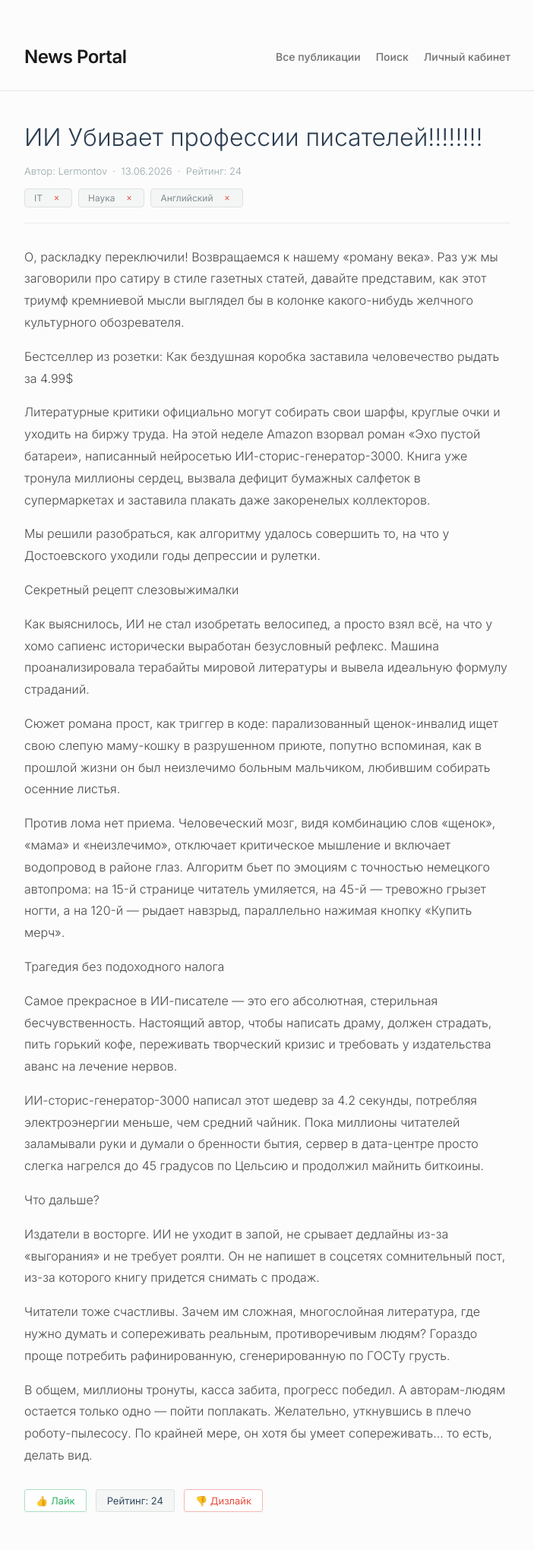
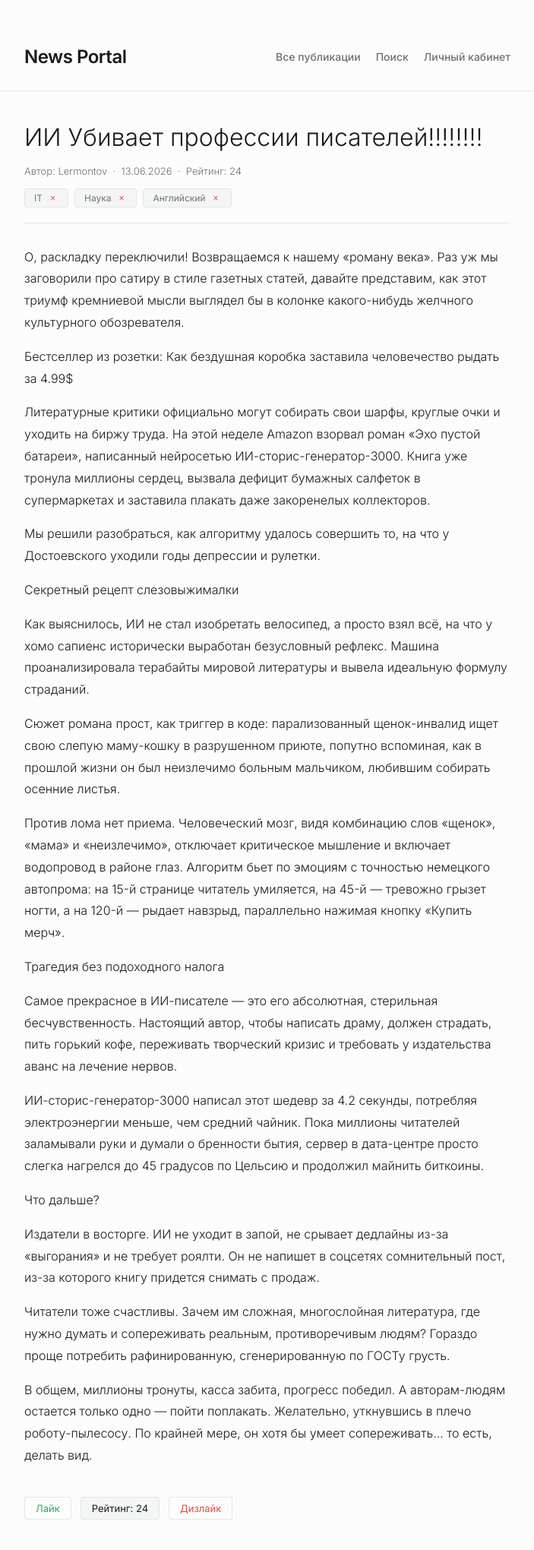
Before and after one commit to Gorganzolo/News_portal, a Django app: page /news/1/ in a window 1280 px wide. Shown: the top 2040 px of the page at 76% size, without its empty margins (288-991 px from the left). Run offline with Django 5.2, Linux system fonts and the light colour scheme; a user stored in the database is signed in; data comes from the database, SQL or seed files in the repository; parts of the project's set-up code (start-up, migrations or seed data) failed here and were passed over.

Commit message:
Refactor templates and improve admin panel
- Removed heavy inline CSS from `news_list.html` and `news_detail.html`, replacing it with simple semantic tags and minimal styling that uses variables from `default.html`.
- Added Russian explanatory comments to the HTML templates.
- Enhanced `NewsPortal/news/admin.py` to include `date_hierarchy` for easier navigation and added/expanded filtering options.
- Added comprehensive Russian docstrings and comments in `admin.py`.

Co-authored-by: Gorganzolo <185068550+Gorganzolo@users.noreply.github.com>

```diff
--- a/NewsPortal/templates/news_view/news_detail.html
+++ b/NewsPortal/templates/news_view/news_detail.html
@@ -4,277 +4,35 @@
 {% block title %}{{ post.title_of_post|censor }} — News Portal{% endblock title %}
 
 {% block content %}
-<style>
-    /* Скандинавский стиль: мягкие цвета, тонкие линии, воздух */
-    .article-header {
-        margin-bottom: 30px;
-        padding-bottom: 20px;
-        border-bottom: 1px solid #eaeaea;
-    }
+<article>
+    <!-- Заголовок и метаданные статьи -->
+    <div style="margin-bottom: 30px; padding-bottom: 20px; border-bottom: 1px solid var(--border-color);">
+        <h1 style="font-size: 32px; font-weight: 300; margin: 0 0 15px 0; line-height: 1.3;">
+            {{ post.title_of_post|censor }}
+        </h1>
 
-    .article-title {
-        font-size: 32px;
-        font-weight: 300;
-        margin: 0 0 15px 0;
-        color: #2c3e50;
-        line-height: 1.3;
-    }
-
-    .article-meta {
-        font-size: 13px;
-        color: #95a5a6;
-        font-weight: 300;
-        margin-bottom: 15px;
-    }
-
-    .category-tags {
-        display: flex;
-        flex-wrap: wrap;
-        gap: 8px;
-    }
-
-    .category-tag {
-        display: inline-flex;
-        align-items: center;
-        background-color: #f4f6f6;
-        padding: 4px 12px;
-        border-radius: 4px;
-        font-size: 12px;
-        color: #7f8c8d;
-        border: 1px solid #e0e0e0;
-    }
-
-    .btn-subscribe-small, .btn-unsubscribe-small {
-        background-color: transparent;
-        border: none;
-        font-size: 12px;
-        cursor: pointer;
-        margin-left: 5px;
-        padding: 0 4px;
-        border-radius: 2px;
-        transition: all 0.2s ease;
-    }
-
-    .btn-subscribe-small {
-        color: #2ecc71;
-    }
-
-    .btn-subscribe-small:hover {
-        background-color: #eafaf1;
-    }
-
-    .btn-unsubscribe-small {
-        color: #e74c3c;
-    }
-
-    .btn-unsubscribe-small:hover {
-        background-color: #fdedec;
-    }
-
-    .article-content {
-        font-size: 16px;
-        line-height: 1.8;
-        color: #4a4a4a;
-        font-weight: 300;
-    }
-
-    .comments-section {
-        margin-top: 50px;
-        padding-top: 30px;
-        border-top: 1px solid #eaeaea;
-    }
-
-    .comments-section h3 {
-        font-weight: 400;
-        color: #2c3e50;
-        margin-bottom: 20px;
-    }
-
-    .comment-item {
-        margin-bottom: 25px;
-        padding-bottom: 15px;
-        border-bottom: 1px solid #f0f0f0;
-    }
-
-    .comment-meta {
-        font-size: 12px;
-        color: #95a5a6;
-        margin-bottom: 8px;
-    }
-
-    .comment-meta strong {
-        color: #34495e;
-        font-weight: 500;
-    }
-
-    .comment-text {
-        font-size: 14px;
-        color: #555;
-        line-height: 1.5;
-        margin: 0;
-    }
-
-    .back-link {
-        display: inline-block;
-        margin-top: 40px;
-        font-size: 14px;
-        text-decoration: none;
-        color: #7f8c8d;
-        border-bottom: 1px solid transparent;
-        transition: all 0.2s ease;
-    }
-
-    .back-link:hover {
-        color: #34495e;
-        border-bottom-color: #34495e;
-    }
-
-    .action-buttons {
-        display: flex;
-        gap: 12px;
-        margin-top: 30px;
-        margin-bottom: 40px;
-        align-items: center;
-        flex-wrap: wrap;
-    }
-
-    .btn {
-        display: inline-block;
-        padding: 6px 14px;
-        font-size: 13px;
-        text-decoration: none;
-        border-radius: 3px;
-        transition: all 0.3s ease;
-        background-color: #fff;
-        cursor: pointer;
-        border: 1px solid #bdc3c7;
-        color: #34495e;
-    }
-
-    .btn:hover {
-        background-color: #f8f9f9;
-        border-color: #95a5a6;
-    }
-
-    .btn-edit {
-        color: #34495e;
-    }
-
-    .btn-delete {
-        color: #e74c3c;
-        border-color: #f5b7b1;
-    }
-
-    .btn-delete:hover {
-        background-color: #fdedec;
-        border-color: #e74c3c;
-    }
-
-    .btn-like {
-        color: #27ae60;
-        border-color: #a9dfbf;
-    }
-
-    .btn-like:hover {
-        background-color: #eafaf1;
-        border-color: #27ae60;
-    }
-
-    .btn-dislike {
-        color: #e74c3c;
-        border-color: #f5b7b1;
-    }
-
-    .btn-dislike:hover {
-        background-color: #fdedec;
-        border-color: #e74c3c;
-    }
-
-    .rating-badge {
-        display: inline-flex;
-        align-items: center;
-        justify-content: center;
-        padding: 6px 14px;
-        background-color: #f4f6f6;
-        border: 1px solid #e0e0e0;
-        border-radius: 3px;
-        font-weight: 400;
-        font-size: 13px;
-        color: #34495e;
-    }
-
-    .comment-form-container {
-        margin-bottom: 40px;
-        padding: 25px;
-        background-color: #fcfcfc;
-        border: 1px solid #eaeaea;
-        border-radius: 4px;
-    }
-
-    .comment-form-container textarea {
-        width: 100%;
-        padding: 12px;
-        border: 1px solid #e0e0e0;
-        border-radius: 3px;
-        font-size: 14px;
-        font-family: inherit;
-        box-sizing: border-box;
-        margin-bottom: 15px;
-        resize: vertical;
-        transition: border-color 0.2s ease;
-    }
-
-    .comment-form-container textarea:focus {
-        outline: none;
-        border-color: #bdc3c7;
-    }
-
-    .btn-submit-comment {
-        background-color: #fff;
-        color: #34495e;
-        border: 1px solid #bdc3c7;
-        padding: 8px 18px;
-        border-radius: 3px;
-        cursor: pointer;
-        font-size: 13px;
-        text-transform: uppercase;
-        letter-spacing: 0.5px;
-        transition: all 0.3s ease;
-    }
-
-    .btn-submit-comment:hover {
-        background-color: #f8f9f9;
-        border-color: #95a5a6;
-    }
-</style>
-
-<article>
-    {# Заголовок статьи и метаданные #}
-    <div class="article-header">
-        <h1 class="article-title">{{ post.title_of_post|censor }}</h1>
-        <div class="article-meta">
+        <div style="font-size: 13px; color: var(--text-muted); font-weight: 300; margin-bottom: 15px;">
             <span>Автор: {{ post.author.user.username }}</span>
-            &nbsp;·&nbsp;
-            {# Дата публикации в формате день.месяц.год #}
+            &nbsp;&middot;&nbsp;
             <span>{{ post.data_created|date:'d.m.Y' }}</span>
-            &nbsp;·&nbsp;
+            &nbsp;&middot;&nbsp;
             <span>Рейтинг: {{ post.rating_of_post }}</span>
         </div>
 
-        <div class="category-tags">
+        <div style="display: flex; flex-wrap: wrap; gap: 8px;">
             {% for category in post.category.all %}
-                <div class="category-tag">
+                <div style="display: inline-flex; align-items: center; background-color: #f4f6f6; padding: 4px 12px; border-radius: 4px; font-size: 12px; color: var(--text-muted); border: 1px solid var(--border-color);">
                     <span style="margin-right: 6px;">{{ category.name_category }}</span>
                     {% if user.is_authenticated %}
                         {% if user in category.subscribers.all %}
                             <form action="{% url 'unsubscribe' category.id %}" method="post" style="margin: 0; display: inline;">
                                 {% csrf_token %}
-                                <button type="submit" class="btn-unsubscribe-small" title="Отписаться">×</button>
+                                <button type="submit" style="background: none; border: none; font-size: 12px; cursor: pointer; color: #e74c3c; padding: 0 4px;" title="Отписаться">&times;</button>
                             </form>
                         {% else %}
                             <form action="{% url 'subscribe' category.id %}" method="post" style="margin: 0; display: inline;">
                                 {% csrf_token %}
-                                <button type="submit" class="btn-subscribe-small" title="Подписаться">+</button>
+                                <button type="submit" style="background: none; border: none; font-size: 12px; cursor: pointer; color: #2ecc71; padding: 0 4px;" title="Подписаться">+</button>
                             </form>
                         {% endif %}
                     {% endif %}
@@ -283,71 +41,78 @@
         </div>
     </div>
 
-    {# Основной текст статьи #}
-    <div class="article-content">
+    <!-- Основной текст статьи -->
+    <div style="font-size: 16px; line-height: 1.8; font-weight: 300; margin-bottom: 40px;">
         {{ post.text_of_post|censor|linebreaks }}
     </div>
 
-    {# Кнопки действий: Лайк, Дизлайк, Редактировать, Удалить #}
-    <div class="action-buttons">
-        <a href="{% url 'like_post' post.id %}" class="btn btn-like">
-            👍 Лайк
+    <!-- Кнопки действий: Лайк, Дизлайк, Редактировать, Удалить -->
+    <div style="display: flex; gap: 12px; margin-bottom: 40px; align-items: center; flex-wrap: wrap;">
+        <a href="{% url 'like_post' post.id %}" style="display: inline-block; padding: 6px 14px; font-size: 13px; text-decoration: none; border-radius: 3px; border: 1px solid var(--border-color); color: #27ae60;">
+            Лайк
         </a>
-        <span class="rating-badge">Рейтинг: {{ post.rating_of_post }}</span>
-        <a href="{% url 'dislike_post' post.id %}" class="btn btn-dislike">
-            👎 Дизлайк
+        <span style="display: inline-flex; align-items: center; justify-content: center; padding: 6px 14px; background-color: #f4f6f6; border: 1px solid var(--border-color); border-radius: 3px; font-size: 13px;">
+            Рейтинг: {{ post.rating_of_post }}
+        </span>
+        <a href="{% url 'dislike_post' post.id %}" style="display: inline-block; padding: 6px 14px; font-size: 13px; text-decoration: none; border-radius: 3px; border: 1px solid var(--border-color); color: #e74c3c;">
+            Дизлайк
         </a>
 
-        <div style="flex-grow: 1;"></div> {# Распорка #}
+        <div style="flex-grow: 1;"></div>
 
-        {# Показываем кнопки Редактировать/Удалить только автору поста #}
         {% if user.is_authenticated and post.author.user == user %}
             {% if post.choice == 'NW' %}
-                <a href="{% url 'news_update' post.id %}" class="btn btn-edit">Редактировать</a>
-                <a href="{% url 'news_delete' post.id %}" class="btn btn-delete">Удалить</a>
+                <a href="{% url 'news_update' post.id %}" style="display: inline-block; padding: 6px 14px; font-size: 13px; text-decoration: none; border-radius: 3px; border: 1px solid var(--border-color);">Редактировать</a>
+                <a href="{% url 'news_delete' post.id %}" style="display: inline-block; padding: 6px 14px; font-size: 13px; text-decoration: none; border-radius: 3px; border: 1px solid var(--border-color); color: #e74c3c;">Удалить</a>
             {% elif post.choice == 'AR' %}
-                <a href="{% url 'article_update' post.id %}" class="btn btn-edit">Редактировать</a>
-                <a href="{% url 'article_delete' post.id %}" class="btn btn-delete">Удалить</a>
+                <a href="{% url 'article_update' post.id %}" style="display: inline-block; padding: 6px 14px; font-size: 13px; text-decoration: none; border-radius: 3px; border: 1px solid var(--border-color);">Редактировать</a>
+                <a href="{% url 'article_delete' post.id %}" style="display: inline-block; padding: 6px 14px; font-size: 13px; text-decoration: none; border-radius: 3px; border: 1px solid var(--border-color); color: #e74c3c;">Удалить</a>
             {% endif %}
         {% endif %}
     </div>
 
-    {# Секция комментариев к посту #}
-    <div class="comments-section">
-        <h3>Комментарии ({{ post.comment_set.count }})</h3>
+    <!-- Секция комментариев -->
+    <div style="margin-top: 50px; padding-top: 30px; border-top: 1px solid var(--border-color);">
+        <h3 style="font-weight: 400; margin-bottom: 20px;">Комментарии ({{ post.comment_set.count }})</h3>
 
-        {# Форма добавления комментария #}
-        <div class="comment-form-container">
+        <!-- Форма добавления комментария -->
+        <div style="margin-bottom: 40px; padding: 25px; background-color: var(--bg-color); border: 1px solid var(--border-color); border-radius: 4px;">
             {% if user.is_authenticated %}
                 <form action="{% url 'add_comment' post.id %}" method="post">
                     {% csrf_token %}
-                    {{ comment_form.comment_text }}
-                    <button type="submit" class="btn-submit-comment">Отправить комментарий</button>
+                    <!-- Поле ввода для комментария -->
+                    <div style="margin-bottom: 15px;">
+                        {{ comment_form.comment_text }}
+                    </div>
+                    <button type="submit" style="background-color: transparent; border: 1px solid var(--border-color); padding: 8px 18px; border-radius: 3px; cursor: pointer; font-size: 13px; text-transform: uppercase;">Отправить комментарий</button>
                 </form>
             {% else %}
-                <p style="margin: 0; color: #4a5568; font-size: 14px;">
-                    <a href="{% url 'account_login' %}?next={{ request.path }}" style="color: #2b6cb0;">Войдите</a>
+                <p style="margin: 0; font-size: 14px;">
+                    <a href="{% url 'account_login' %}?next={{ request.path }}">Войдите</a>
                     или
-                    <a href="{% url 'account_signup' %}?next={{ request.path }}" style="color: #2b6cb0;">зарегистрируйтесь</a>,
+                    <a href="{% url 'account_signup' %}?next={{ request.path }}">зарегистрируйтесь</a>,
                     чтобы оставить комментарий.
                 </p>
             {% endif %}
         </div>
 
+        <!-- Список комментариев -->
         {% for comment in post.comment_set.all %}
-            <div class="comment-item">
-                <div class="comment-meta">
-                    <strong>{{ comment.author_of_comment.username }}</strong> &nbsp;·&nbsp;
+            <div style="margin-bottom: 25px; padding-bottom: 15px; border-bottom: 1px solid var(--border-color);">
+                <div style="font-size: 12px; color: var(--text-muted); margin-bottom: 8px;">
+                    <strong style="color: var(--text-color); font-weight: 500;">{{ comment.author_of_comment.username }}</strong> &nbsp;&middot;&nbsp;
                     <span>{{ comment.date_of_comment|date:'d.m.Y, H:i' }}</span>
                 </div>
-                <p class="comment-text">{{ comment.comment_text|censor }}</p>
+                <p style="font-size: 14px; line-height: 1.5; margin: 0;">{{ comment.comment_text|censor }}</p>
             </div>
         {% empty %}
-            <p>Комментариев пока нет.</p>
+            <p style="font-size: 14px; color: var(--text-muted);">Комментариев пока нет.</p>
         {% endfor %}
     </div>
 
-    {# Ссылка для возврата на главную #}
-    <a href="/news/" class="back-link">&larr; Вернуться к потоку</a>
+    <!-- Ссылка для возврата -->
+    <div style="margin-top: 40px;">
+        <a href="/news/" style="font-size: 14px; text-decoration: none;">&larr; Вернуться к потоку</a>
+    </div>
 </article>
 {% endblock content %}
```
Also changed, not shown: NewsPortal/news/admin.py (+10 -1 lines), NewsPortal/templates/news_view/news_list.html (+30 -157 lines).
